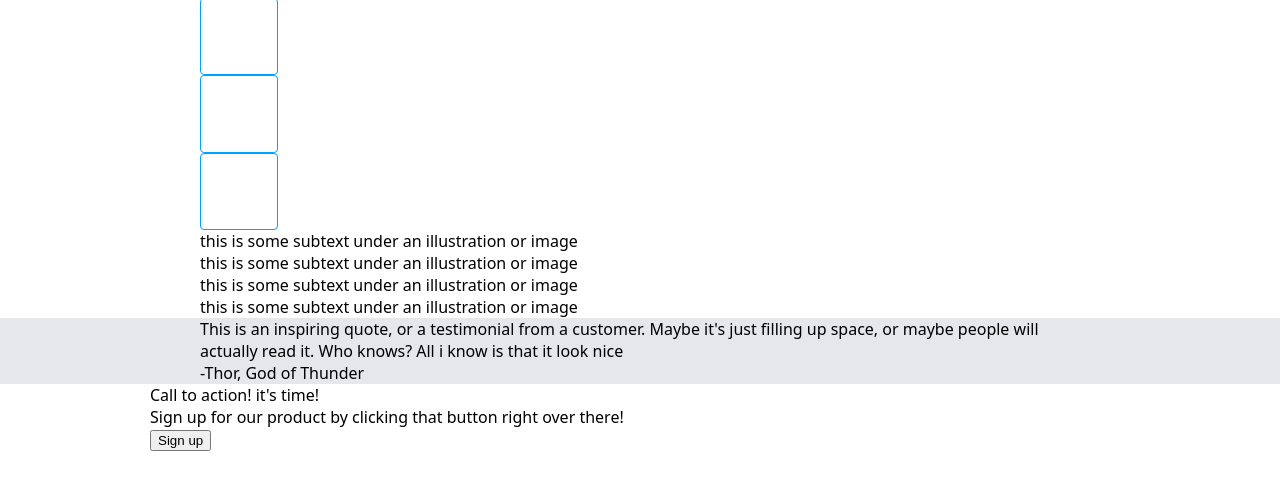
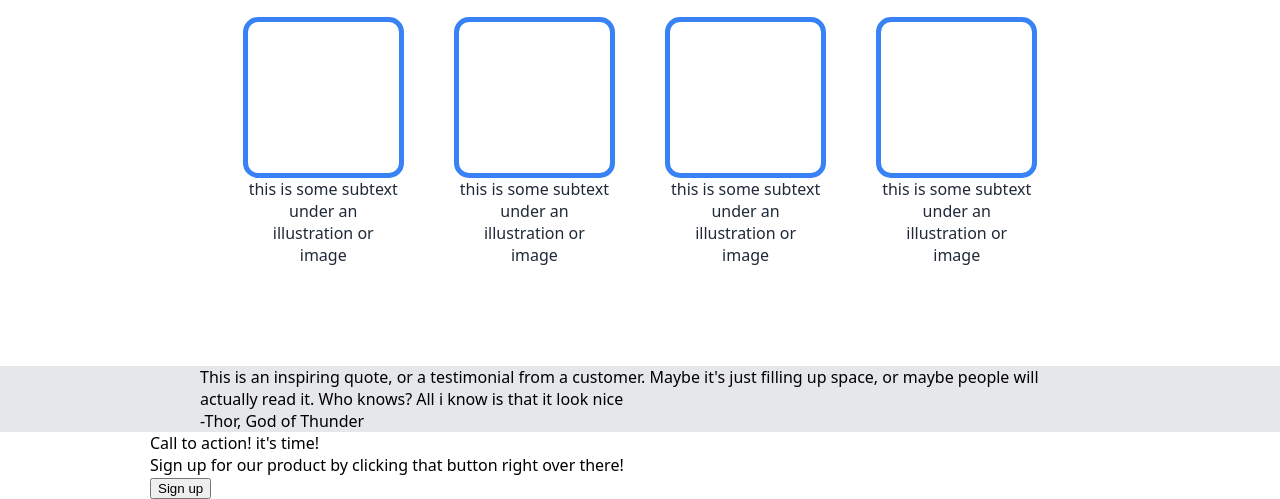
Before and after one commit to llNathanlc/landing-page, a plain HTML site: page index.html in a window 1280 px wide. Shown: the part 576-1075 px from the top of the page. Before the commit the page ends 1027 px from the top, so only its background shows below. Drawn offline with Linux system fonts and the light colour scheme.

Commit message:
completed cards part in the middle

```diff
--- a/index.html
+++ b/index.html
@@ -30,20 +30,25 @@
             <div class="placeholder">this is a placeholder for an image</div>
         </div>
     </div>
-    <div class="information">
-        <div> Some random information.</div>
-        <div class="cards">
+    <div class="random"> Some random information.</div>
+    <div class="cards">
+        <div class="card1">
             <div class="card"></div>
+            <div class="subtext">this is some subtext under an illustration or image</div>
+        </div>
+        <div class="card2">
             <div class="card"></div>
+            <div class="subtext">this is some subtext under an illustration or image</div>
+        </div>
+        <div class="card3">
             <div class="card"></div>
+            <div class="subtext">this is some subtext under an illustration or image</div>
+        </div>
+        <div class="card4">
             <div class="card"></div>
+            <div class="subtext">this is some subtext under an illustration or image</div>
         </div>
-        <div class="subtext">
-            <div>this is some subtext under an illustration or image</div>
-            <div>this is some subtext under an illustration or image</div>
-            <div>this is some subtext under an illustration or image</div>
-            <div>this is some subtext under an illustration or image</div>
-        </div>
+    </div>
     </div>
     <div class="quote">
         <div>This is an inspiring quote, or a testimonial from a customer. Maybe it's just filling up space, or
--- a/style.css
+++ b/style.css
@@ -5,10 +5,11 @@ body {
 }
 
 .card {
-    border: rgb(0, 162, 255) 1px solid;
+    border: #3882F6 5px solid;
     border-radius: 4px;
-    width: 2cm;
-    height: 2cm;
+    width: 4cm;
+    height: 4cm;
+    border-radius: 15px;
 }
 
 .header {
@@ -17,12 +18,6 @@ body {
     padding-left: 200px;
     font-size: 18px;
     color:#E5E7EB;
-}
-.information{
-    display: flex;
-    flex-direction: column;
-    padding-right:200px;
-    padding-left: 200px;
 }
 .quote {
     background: #E5E7EB;
@@ -85,3 +80,26 @@ a{
     gap:40px;
     padding-bottom: 90px;
 }
+.random{
+    font-weight: bolder;
+    font-size: 36px;
+    color:#1F2937;
+    margin:35px;
+    text-align: center;
+}
+.cards{
+    display: flex;
+    justify-content: center;
+    gap:50px;
+    padding-bottom:100px;
+}
+.card1,.card2,.card3,.card4{
+  display: flex;
+  flex-direction: column;
+  align-items: center;
+  text-align: center;
+}
+.subtext{
+    width:4cm;
+    color:#1F2937;
+}
```
